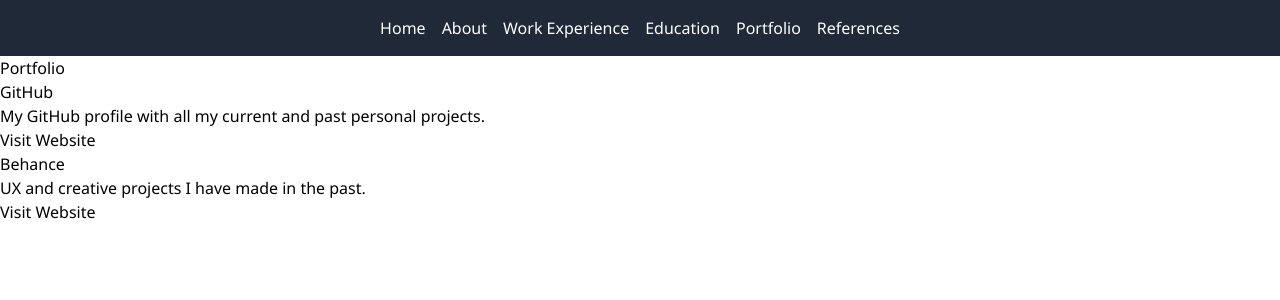
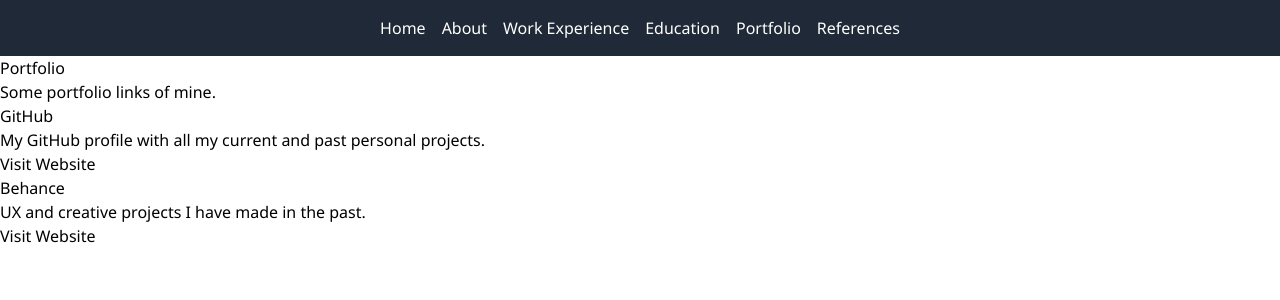
Before and after one commit to tassyguy/my-resume-website, a Next.js app: page /portfolio in a window 1280 px wide. Shown: the top 300 px of the page. Built offline with nearby package versions, Linux system fonts and the light colour scheme.

Commit message:
Added Info

```diff
--- a/src/pages/index.tsx
+++ b/src/pages/index.tsx
@@ -14,6 +14,7 @@
       <Header />
       <h1>Simon Phillips</h1>
       <p>Welcome to my website! This site is currently under construction so be cautioned.</p>
+      <p>This site was built using Next.JS, TypeScript, React, SCSS, and deployed using GitHub Actions.</p>
       <main>
         <CurrentSection sectionID={section as string} />
       </main>
--- a/src/pages/portfolio.tsx
+++ b/src/pages/portfolio.tsx
@@ -10,6 +10,7 @@
     <div>
       <Header />
       <h1>Portfolio</h1>
+      <p>Some portfolio links of mine.</p>
       <div className='portfolio-list'>
         {portfolioData.map((item, index) => (
           <PortfolioLink
```
